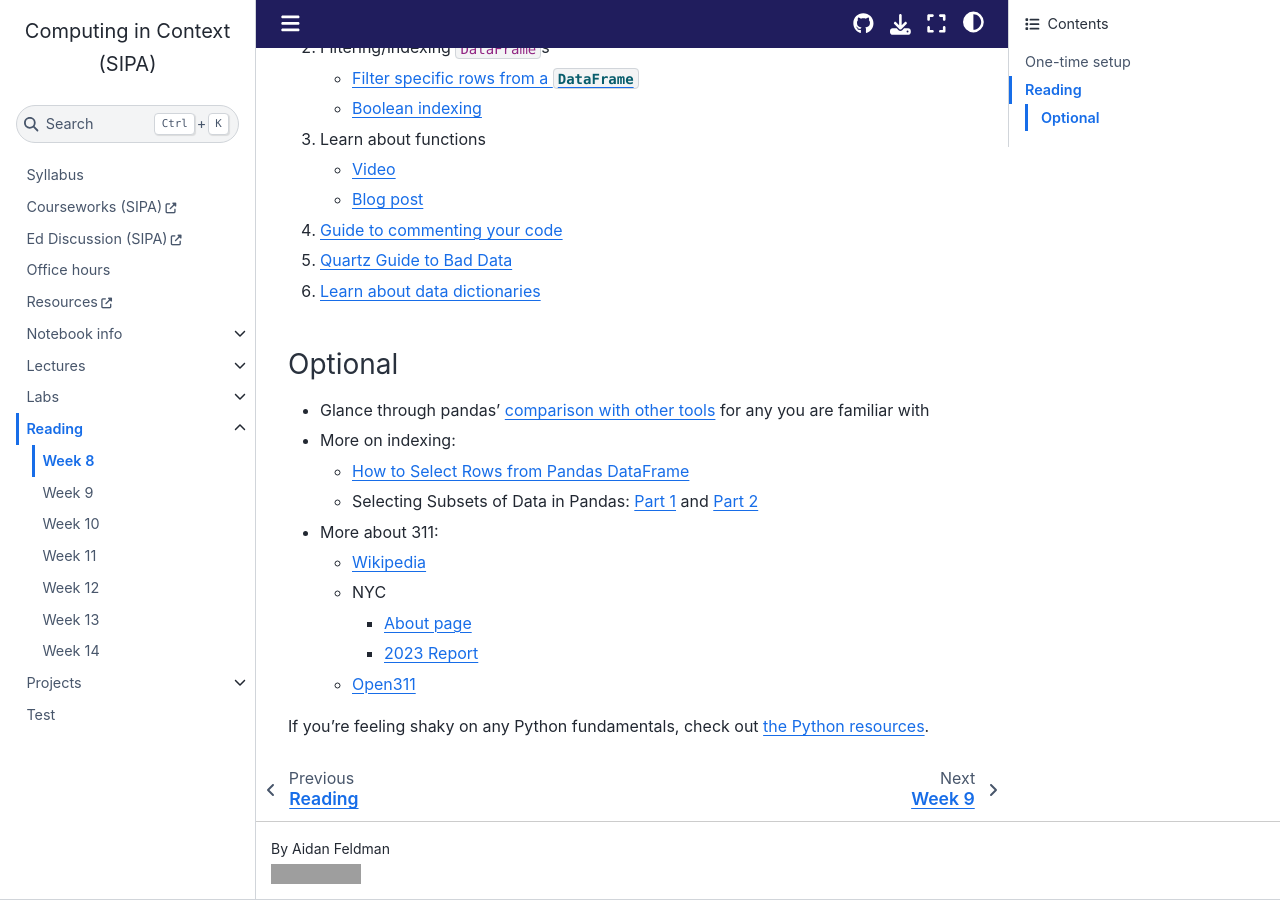
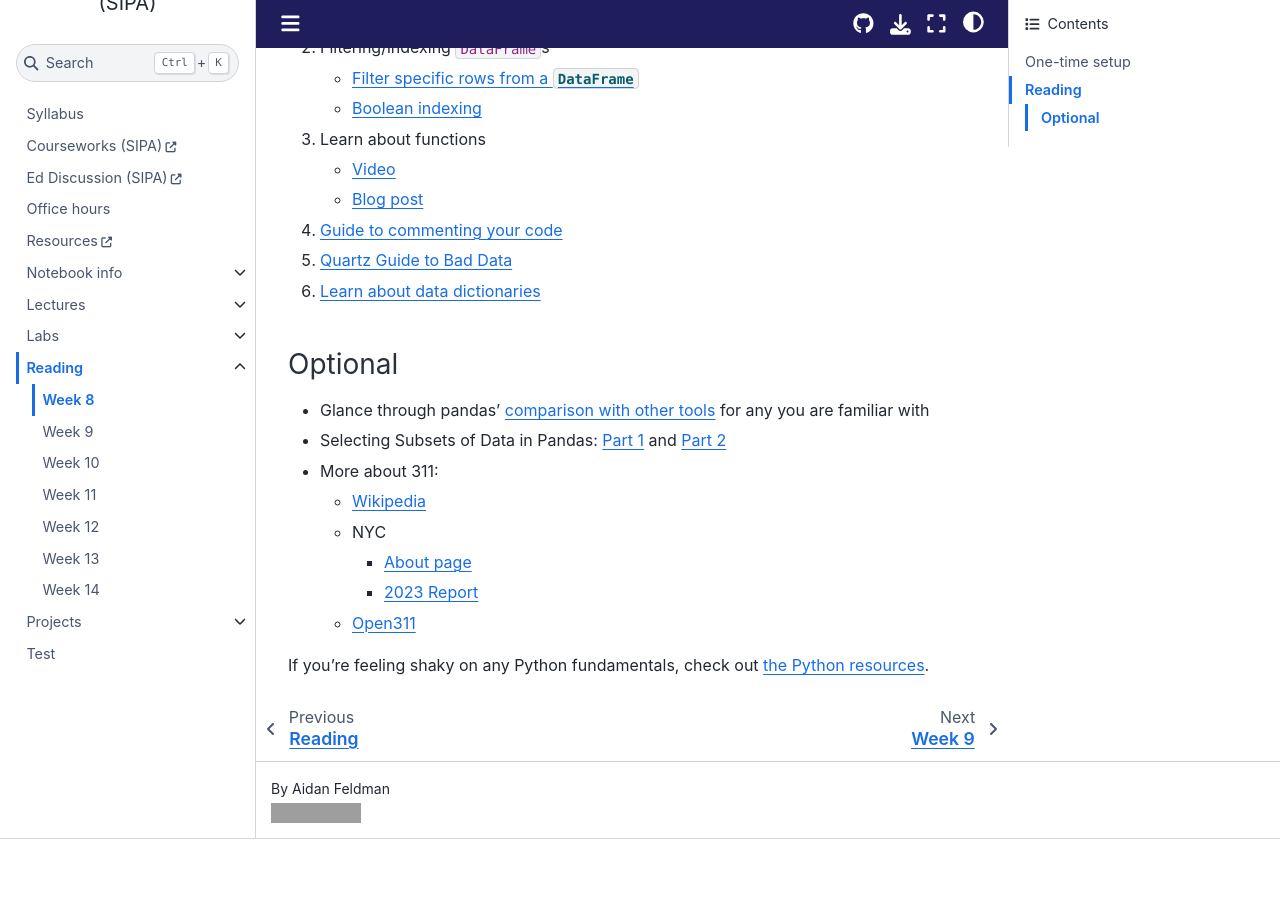
Before and after one commit to afeld/computing-in-context, a Jupyter Book: the page built from week_8.md, in a window 1280 px wide and 900 px high, scrolled down 593 px. Built offline with Jupyter Book 1.0.4 settings and Sphinx 7.4.7 and the Sphinx Book theme 1.1.4, drawn with Linux system fonts in a browser that asks for light colours; pages that are not in the unit, such as notebooks, are missing from menus; comment, search, counter and statistics services are not loaded; after the commit the page ends 1432 px from its top, so only the background shows below that; grey boxes are pictures that could not be loaded.

Commit message:
remove dead reading link

```diff
--- a/week_8.md
+++ b/week_8.md
@@ -29,9 +29,7 @@ Please do the following:
 ### Optional
 
 - Glance through pandas' [comparison with other tools](https://pandas.pydata.org/pandas-docs/stable/getting_started/comparison/index.html) for any you are familiar with
-- More on indexing:
-  - [How to Select Rows from Pandas DataFrame](https://datatofish.com/select-rows-pandas-dataframe/)
-  - Selecting Subsets of Data in Pandas: [Part 1](https://medium.com/dunder-data/selecting-subsets-of-data-in-pandas-6fcd0170be9c) and [Part 2](https://medium.com/dunder-data/selecting-subsets-of-data-in-pandas-39e811c81a0c)
+- Selecting Subsets of Data in Pandas: [Part 1](https://medium.com/dunder-data/selecting-subsets-of-data-in-pandas-6fcd0170be9c) and [Part 2](https://medium.com/dunder-data/selecting-subsets-of-data-in-pandas-39e811c81a0c)
 - More about 311:
   - [Wikipedia](<https://en.wikipedia.org/wiki/311_(telephone_number)>)
   - NYC
```
